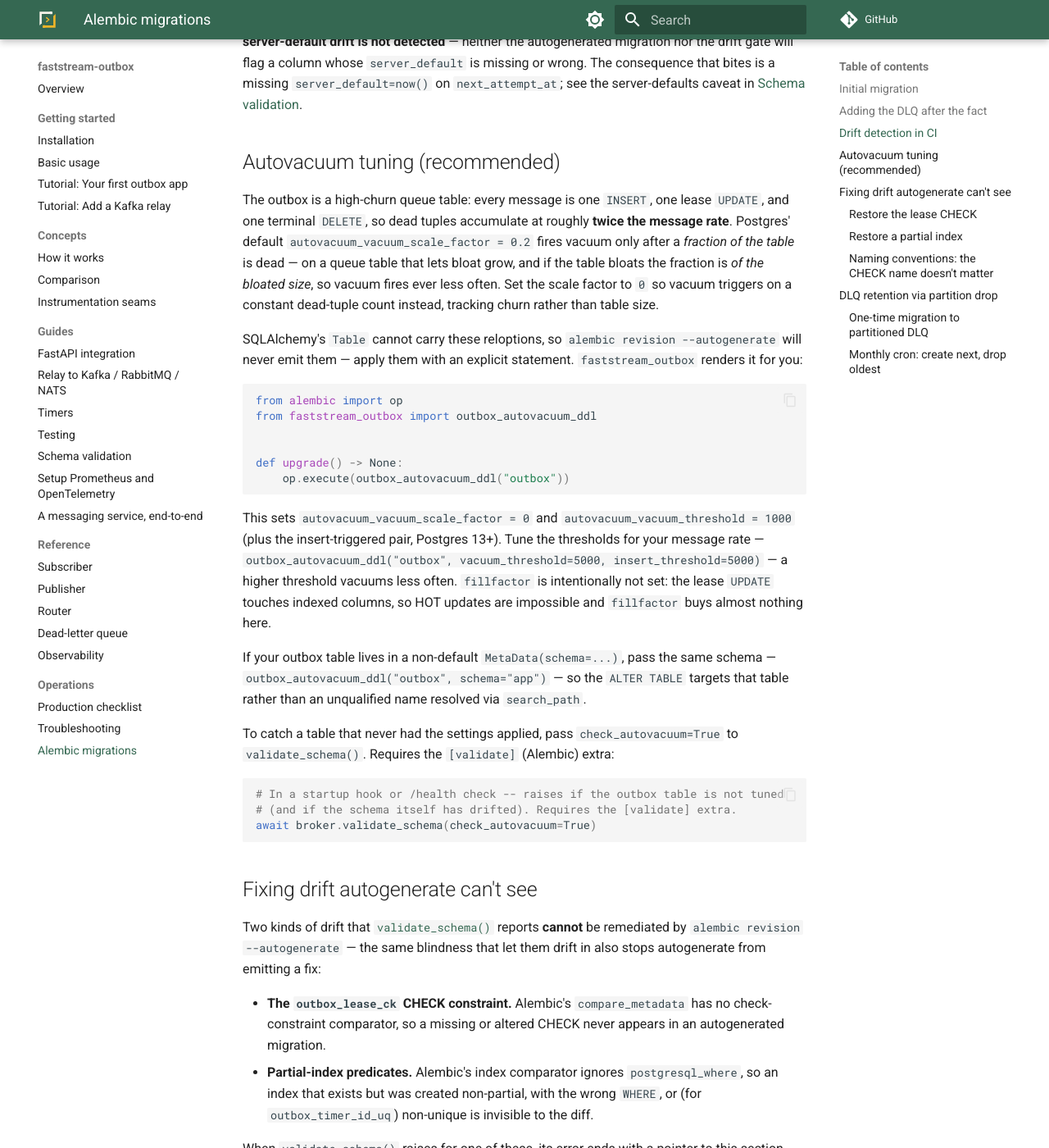
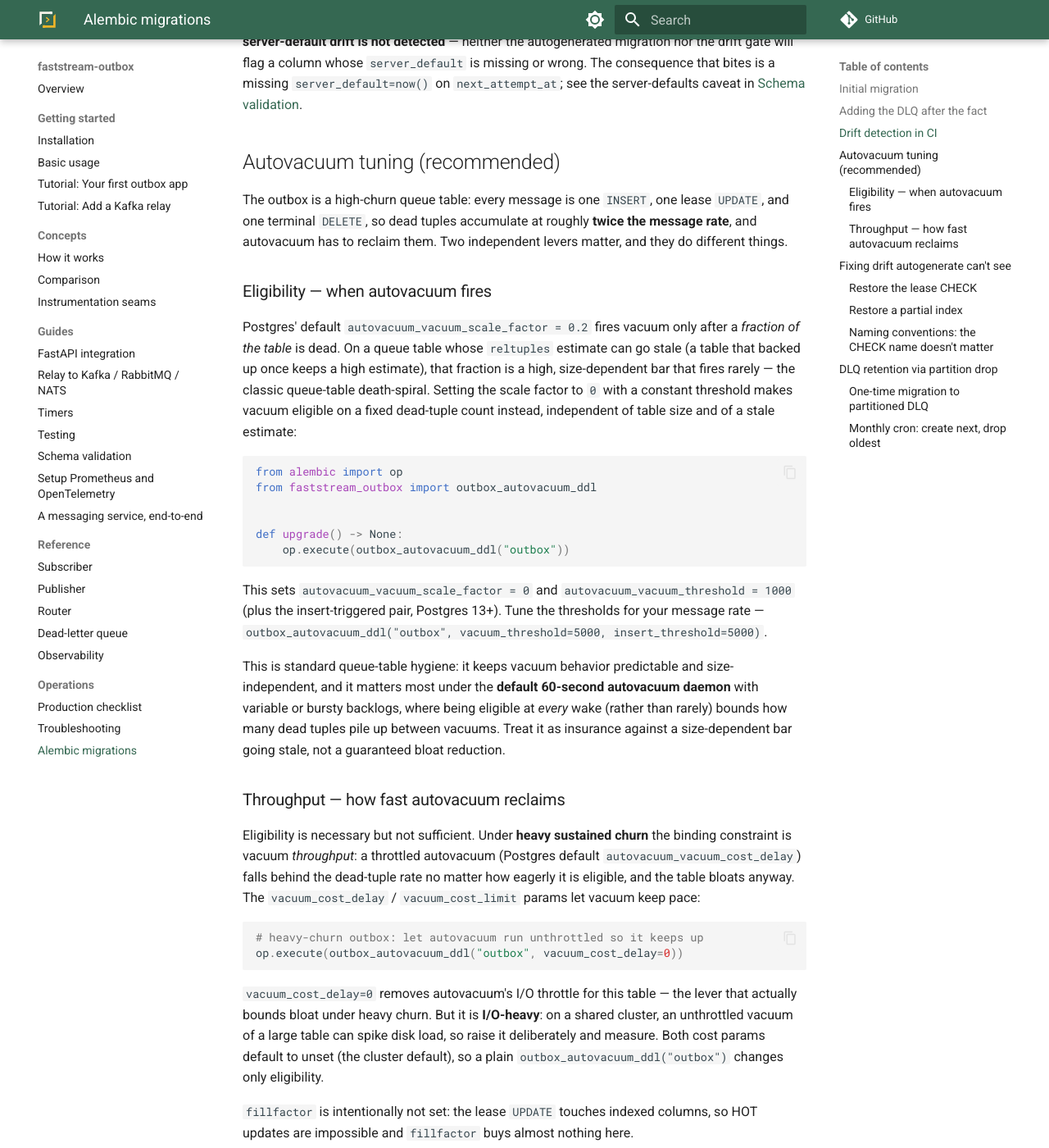
Before and after one commit to modern-python/faststream-outbox, an MkDocs documentation site: the page built from docs/operations/alembic.md, in a window 1280 px wide and 1400 px high, scrolled down 3197 px. Shown: the whole window at 82% size. Built offline with MkDocs 1.6.1 and Material for MkDocs 9.7.7, drawn with Linux system fonts in a browser that asks for light colours; comment, search, counter and statistics services are not loaded; some of the changed text lies outside the part shown.

Commit message:
Autovacuum cost knobs + honest docs (#134)
* docs(planning): design for autovacuum cost knobs + honest docs

Adds optional vacuum_cost_delay/vacuum_cost_limit to outbox_autovacuum_ddl
(the throughput lever a churn measurement showed is the binding constraint
under heavy churn; off by default). Rewrites the autovacuum docs to scope the
benefit honestly: scale_factor/threshold control eligibility (necessary not
sufficient); cost_delay/cost_limit control throughput. No probe change.

* feat(autovacuum): add optional vacuum_cost_delay/vacuum_cost_limit knobs

outbox_autovacuum_ddl already set scale_factor/threshold for vacuum
eligibility; a churn measurement showed vacuum throughput is the
binding constraint under heavy sustained load, governed instead by
autovacuum_vacuum_cost_delay/cost_limit. Add both as optional
keyword-only params, defaulting to None (not emitted, so existing
callers' rendered SQL is unchanged), and rewrite the autovacuum docs
to scope the eligibility settings honestly as hygiene/insurance
rather than a guaranteed bloat fix.

````diff
--- a/docs/operations/alembic.md
+++ b/docs/operations/alembic.md
@@ -171,15 +171,17 @@
 
 The outbox is a high-churn queue table: every message is one `INSERT`, one lease
 `UPDATE`, and one terminal `DELETE`, so dead tuples accumulate at roughly **twice
-the message rate**. Postgres' default `autovacuum_vacuum_scale_factor = 0.2` fires
-vacuum only after a *fraction of the table* is dead — on a queue table that lets
-bloat grow, and if the table bloats the fraction is *of the bloated size*, so vacuum
-fires ever less often. Set the scale factor to `0` so vacuum triggers on a constant
-dead-tuple count instead, tracking churn rather than table size.
+the message rate**, and autovacuum has to reclaim them. Two independent levers
+matter, and they do different things.
 
-SQLAlchemy's `Table` cannot carry these reloptions, so `alembic revision
---autogenerate` will never emit them — apply them with an explicit statement.
-`faststream_outbox` renders it for you:
+### Eligibility — when autovacuum fires
+
+Postgres' default `autovacuum_vacuum_scale_factor = 0.2` fires vacuum only after a
+*fraction of the table* is dead. On a queue table whose `reltuples` estimate can go
+stale (a table that backed up once keeps a high estimate), that fraction is a high,
+size-dependent bar that fires rarely — the classic queue-table death-spiral.
+Setting the scale factor to `0` with a constant threshold makes vacuum eligible on a
+fixed dead-tuple count instead, independent of table size and of a stale estimate:
 
 ```python
 from alembic import op
@@ -193,16 +195,44 @@
 This sets `autovacuum_vacuum_scale_factor = 0` and `autovacuum_vacuum_threshold =
 1000` (plus the insert-triggered pair, Postgres 13+). Tune the thresholds for your
 message rate — `outbox_autovacuum_ddl("outbox", vacuum_threshold=5000,
-insert_threshold=5000)` — a higher threshold vacuums less often. `fillfactor` is
-intentionally not set: the lease `UPDATE` touches indexed columns, so HOT updates
-are impossible and `fillfactor` buys almost nothing here.
+insert_threshold=5000)`.
+
+This is standard queue-table hygiene: it keeps vacuum behavior predictable and
+size-independent, and it matters most under the **default 60-second autovacuum
+daemon** with variable or bursty backlogs, where being eligible at *every* wake
+(rather than rarely) bounds how many dead tuples pile up between vacuums. Treat it as
+insurance against a size-dependent bar going stale, not a guaranteed bloat
+reduction.
+
+### Throughput — how fast autovacuum reclaims
+
+Eligibility is necessary but not sufficient. Under **heavy sustained churn** the
+binding constraint is vacuum *throughput*: a throttled autovacuum (Postgres default
+`autovacuum_vacuum_cost_delay`) falls behind the dead-tuple rate no matter how
+eagerly it is eligible, and the table bloats anyway. The `vacuum_cost_delay` /
+`vacuum_cost_limit` params let vacuum keep pace:
+
+```python
+# heavy-churn outbox: let autovacuum run unthrottled so it keeps up
+op.execute(outbox_autovacuum_ddl("outbox", vacuum_cost_delay=0))
+```
+
+`vacuum_cost_delay=0` removes autovacuum's I/O throttle for this table — the lever
+that actually bounds bloat under heavy churn. But it is **I/O-heavy**: on a shared
+cluster, an unthrottled vacuum of a large table can spike disk load, so raise it
+deliberately and measure. Both cost params default to unset (the cluster default),
+so a plain `outbox_autovacuum_ddl("outbox")` changes only eligibility.
+
+`fillfactor` is intentionally not set: the lease `UPDATE` touches indexed columns, so
+HOT updates are impossible and `fillfactor` buys almost nothing here.
 
 If your outbox table lives in a non-default `MetaData(schema=...)`, pass the same
 schema — `outbox_autovacuum_ddl("outbox", schema="app")` — so the `ALTER TABLE`
 targets that table rather than an unqualified name resolved via `search_path`.
 
-To catch a table that never had the settings applied, pass `check_autovacuum=True`
-to `validate_schema()`. Requires the `[validate]` (Alembic) extra:
+To catch a table that never had the eligibility settings applied, pass
+`check_autovacuum=True` to `validate_schema()` (it checks `scale_factor = 0` + a
+threshold, not the cost knobs). Requires the `[validate]` (Alembic) extra:
 
 ```python
 # In a startup hook or /health check -- raises if the outbox table is not tuned
````
Also changed, not shown: architecture/schema.md (+8 -0 lines), planning/changes/2026-07-16.01-autovacuum-cost-knobs.md (added, +103 -0 lines), 2 other files.
